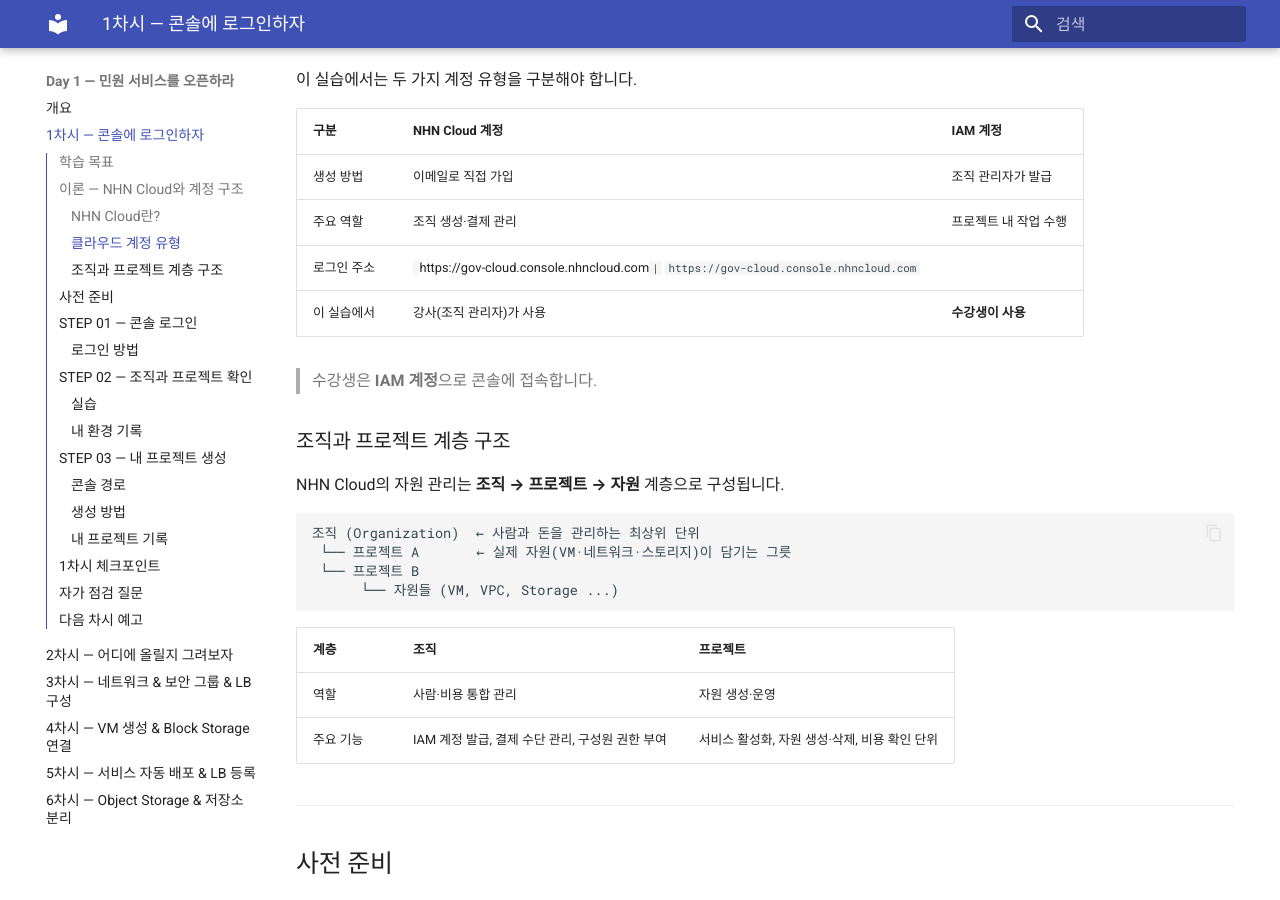
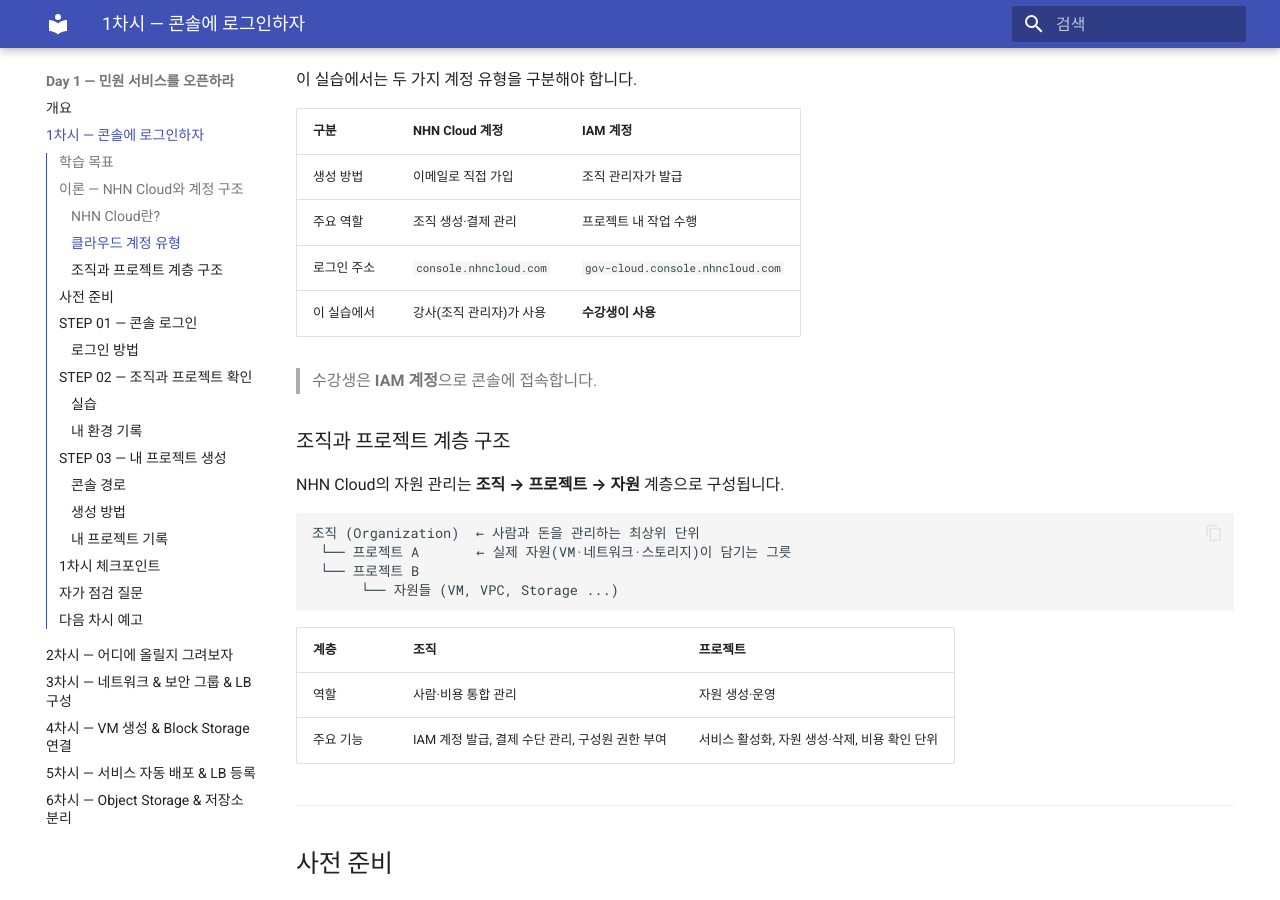
Before and after one commit to skilleat-labs/cloud-native-minwon-lab, an MkDocs documentation site: the page built from docs/day1/session1.md, in a window 1280 px wide and 900 px high, scrolled down 893 px. Built offline with MkDocs 1.6.1 and Material for MkDocs 9.7.7, drawn with Linux system fonts in a browser that asks for light colours; some of the changed lines change nothing that is shown.

Commit message:
docs: NHN Cloud 계정 로그인 주소 console.nhncloud.com으로 수정

```diff
--- a/docs/day1/session1.md
+++ b/docs/day1/session1.md
@@ -36,7 +36,7 @@
 |------|---------------|---------|
 | 생성 방법 | 이메일로 직접 가입 | 조직 관리자가 발급 |
 | 주요 역할 | 조직 생성·결제 관리 | 프로젝트 내 작업 수행 |
-| 로그인 주소 | ` `https://gov-cloud.console.nhncloud.com` | ` `https://gov-cloud.console.nhncloud.com` |
+| 로그인 주소 | `console.nhncloud.com` | `gov-cloud.console.nhncloud.com` |
 | 이 실습에서 | 강사(조직 관리자)가 사용 | **수강생이 사용** |
 
 > 수강생은 **IAM 계정**으로 콘솔에 접속합니다.
```
